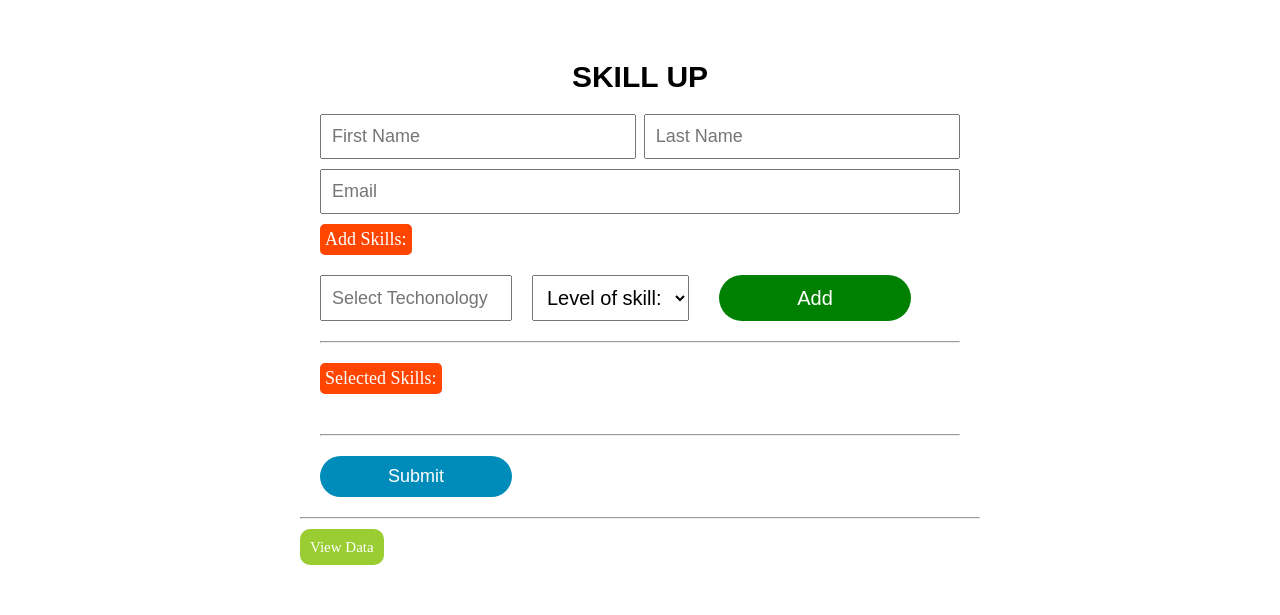
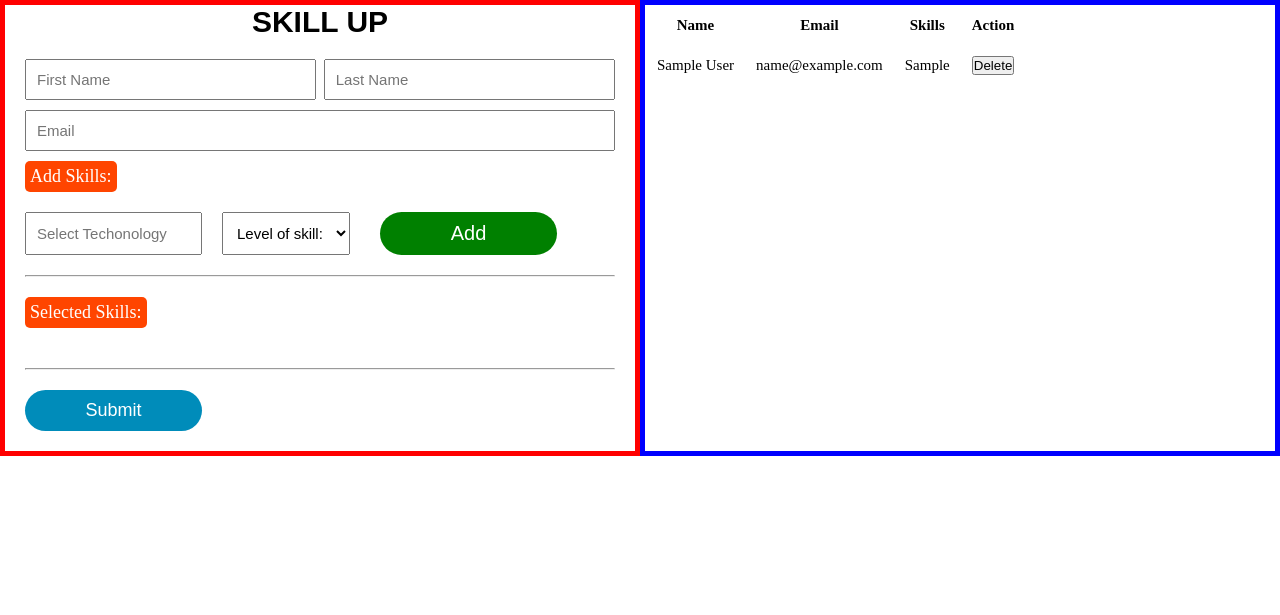
Before and after one commit to gsharma101/skill-Up, a PHP site: page / in a window 1280 px wide. Shown: the top 615 px of the page. Run offline with PHP 8.4, Linux system fonts and the light colour scheme; tables that the repository leaves empty or names only in its code hold one stand-in row (values such as "Sample post"); some libraries are stand-ins or nearby versions.

Commit message:
data adding and feaching completed

```diff
--- a/css/style.css
+++ b/css/style.css
@@ -16,6 +16,16 @@
 
 .maring_bottom--medium {
   margin-bottom: 2rem !important; }
+
+.table_box {
+  width: 50%;
+  border: 5px solid blue; }
+  .table_box .table {
+    font-size: 1.5rem; }
+  .table_box tr,
+  .table_box td,
+  .table_box th {
+    padding: 1rem; }
 
 *,
 *::after,
@@ -38,16 +48,15 @@ html {
 
 body {
   box-sizing: border-box;
-  padding: 3rem; }
+  display: flex; }
   @media (max-width: 56.25em) {
     body {
       padding: 0; } }
 
 .header {
-  width: 80rem;
+  width: 50%;
   max-width: 100rem;
-  margin: 0 auto;
-  padding: 3rem 6rem; }
+  border: 5px solid red; }
   .header .heading_box {
     text-align: center; }
     .header .heading_box .heading {
@@ -67,18 +76,18 @@ body {
       padding: .5rem;
       border-radius: .5rem; }
     .header form select {
-      font-size: 2rem;
+      font-size: 1.5rem;
       padding: 1rem;
       margin-right: 3rem; }
     .header form .tech_box {
       display: flex; }
       .header form .tech_box input {
-        font-size: 1.8rem;
+        font-size: 1.5rem;
         padding: 1rem;
         width: 30%;
         margin-right: 2rem; }
     .header form .input {
-      font-size: 1.8rem;
+      font-size: 1.5rem;
       padding: 1rem;
       width: 50%;
       margin-bottom: 1rem; }
@@ -128,3 +137,12 @@ body {
     color: white;
     padding: 1rem;
     border-radius: 1rem; }
+  .header .successMsg {
+    background-color: #4caf50;
+    display: block;
+    width: 100%;
+    color: White;
+    text-align: center;
+    font-size: 1.5rem;
+    font-family: Arial, Helvetica, sans-serif;
+    text-transform: uppercase; }
--- a/form.php
+++ b/form.php
@@ -11,9 +11,9 @@ $skills = json_encode($mydata['skills']);
 if (!empty($fname) && !empty($lname) && !empty($email) && !empty($skills)) {
     $sql = "INSERT INTO users(fname,lname,email,skills)VALUES ('$fname','$lname','$email','$skills')";
     if($conn->query($sql) == TRUE){
-        echo 'User data saved Success';
+        echo 'User data saved Successfully';
     }else{
-        echo 'Unable to save students';
+        echo 'Unable to save data';
     }
 }else{
     echo "All fields are required";
--- a/index.php
+++ b/index.html
@@ -49,12 +49,25 @@
             <hr class="maring_bottom--medium">
             <button class="submit submitBtn" type="submit">Submit</button>
         </form>
-        <hr class="maring_bottom--medium">
-        <a class="fetch_result" href="#">View Data</a>
+        <div class="successMsg"></div>
+    </div>
+
+    <div class="table_box">
+        <table class="table">
+            <thead>
+                <tr>
+                    <th>Name</th>
+                    <th>Email</th>
+                    <th>Skills</th>
+                    <th>Action</th>
+                </tr>
+            </thead>
+            <tbody class="table_body">
+            </tbody>
+        </table>
     </div>
 </body>
 <script src="js/domManipulate.js"></script>
-
 </html>
 
 <!-- <div class="skill_label maring_bottom--small">
--- a/js/domManipulate.js
+++ b/js/domManipulate.js
@@ -1,5 +1,4 @@
 'use strict';
-
 let fname = document.getElementById('fname');
 let lname = document.getElementById('lname');
 let email = document.getElementById('email');
@@ -7,9 +6,11 @@ let email = document.getElementById('email');
 let techField = document.querySelector('#techField');
 let skillLevel = document.querySelector('#skillLevel');
 let addSkill = document.querySelector('.addDataBtn');
-let removeSkill = document.querySelector('#closeBtn');
 let skill_dev = document.querySelector('.skills_selected');
 let submit = document.querySelector('.submitBtn');
+let msgDisplay = document.querySelector('.successMsg');
+let tableBody = document.querySelector('.table_body');
+
 let allSkillObj = {};
 
 const addSkillToDom = function (e) {
@@ -27,6 +28,33 @@ const addSkillToDom = function (e) {
   skillLevel.value = skillValue = '';
 }
 
+let showdata = function () {
+  tableBody.innerHTML = '';
+  let xhr = new XMLHttpRequest();
+  xhr.open("GET", "retrieve.php", true);
+  xhr.responseType = 'json';
+  xhr.onload = () => {
+      if (xhr.status === 200) {
+          console.log(xhr.response);
+          let x;
+          if (xhr.response) {
+              x = xhr.response;
+          } else {
+              x = '';
+          }
+          for (let i = 0; i < x.length; i++) {
+              tableBody.innerHTML += `<tr><td>${x[i].fname} ${x[i].lname}</td><td>${x[i].email}</td><td>${x[i].skills}
+              </td>
+              <td><button>Delete</button></td></tr>`;
+          }
+      } else {
+          console.log('Problem Occured');
+      }
+  };
+  xhr.send();
+}
+showdata();
+
 //? Sending Data
 submit.addEventListener('click', function (e) {
   e.preventDefault();
@@ -41,6 +69,11 @@ submit.addEventListener('click', function (e) {
   xhr.onload = () => {
     if (xhr.status === 200) {
       console.log(xhr.responseText);
+      msgDisplay.innerHTML = `<h3>${xhr.responseText}</h3>`;
+      setTimeout(function(){
+        msgDisplay.innerHTML = '';
+      },5000);
+      showdata();
     } else {
       console.log("Problem Occured");
     }
--- /dev/null
+++ b/retrieve.php
@@ -0,0 +1,14 @@
+<?php
+include("connection.php");
+
+$sql = "SELECT * FROM users";
+$result = $conn->query($sql);
+if($result->num_rows > 0){
+    $data = array();
+    while($row = $result->fetch_assoc()){
+        $data[] = $row;
+    }
+}
+
+echo json_encode($data);
+?>
--- /dev/null
+++ b/sass/abstract/_table.scss
@@ -0,0 +1,13 @@
+.table_box {
+    width:50%;
+    border: 5px solid blue;
+
+    .table{
+        font-size: 1.5rem;
+    }
+    tr,
+    td,
+    th {
+        padding: 1rem;
+    }
+}
--- a/sass/base/_base.scss
+++ b/sass/base/_base.scss
@@ -27,7 +27,7 @@ html {
 
 body {
   box-sizing: border-box;
-  padding: 3rem;
+  display: flex;
 
   @include respond(tab-port) {
     padding: 0;
--- a/sass/components/_form.scss
+++ b/sass/components/_form.scss
@@ -1,9 +1,7 @@
 .header{
-    width: 80rem;
+    width: 50%;
     max-width: 100rem;
-    margin: 0 auto;
-    // border: 5px solid red;
-    padding: 3rem 6rem;
+    border: 5px solid red;
     .heading_box{
         text-align: center;
         .heading{
@@ -26,14 +24,14 @@
             border-radius: .5rem;
         }
         select{
-            font-size: 2rem;
+            font-size: 1.5rem;
             padding: 1rem;
             margin-right: 3rem;
         }
         .tech_box{
             display: flex;
             input{
-                font-size: 1.8rem;
+                font-size: 1.5rem;
                 padding: 1rem;
                 width: 30%;
                 margin-right: 2rem;
@@ -41,7 +39,7 @@
         }
         padding: 2rem;
         .input{
-            font-size: 1.8rem;
+            font-size: 1.5rem;
             padding: 1rem;
             width: 50%;
             margin-bottom: 1rem;
@@ -104,4 +102,15 @@
         padding: 1rem;
         border-radius: 1rem;
     }
+
+    .successMsg{
+        background-color: #4caf50;
+        display: block;
+        width: 100%;
+        color: White;
+        text-align: center;
+        font-size: 1.5rem;
+        font-family: Arial, Helvetica, sans-serif;
+        text-transform: uppercase;
+    }
 }
--- a/sass/main.scss
+++ b/sass/main.scss
@@ -2,6 +2,7 @@
 @import "abstract/mixins";
 @import "abstract/variables";
 @import "abstract/utilities";
+@import "abstract/table";
 //? Base
 @import "base/base";
 //? Components
```
